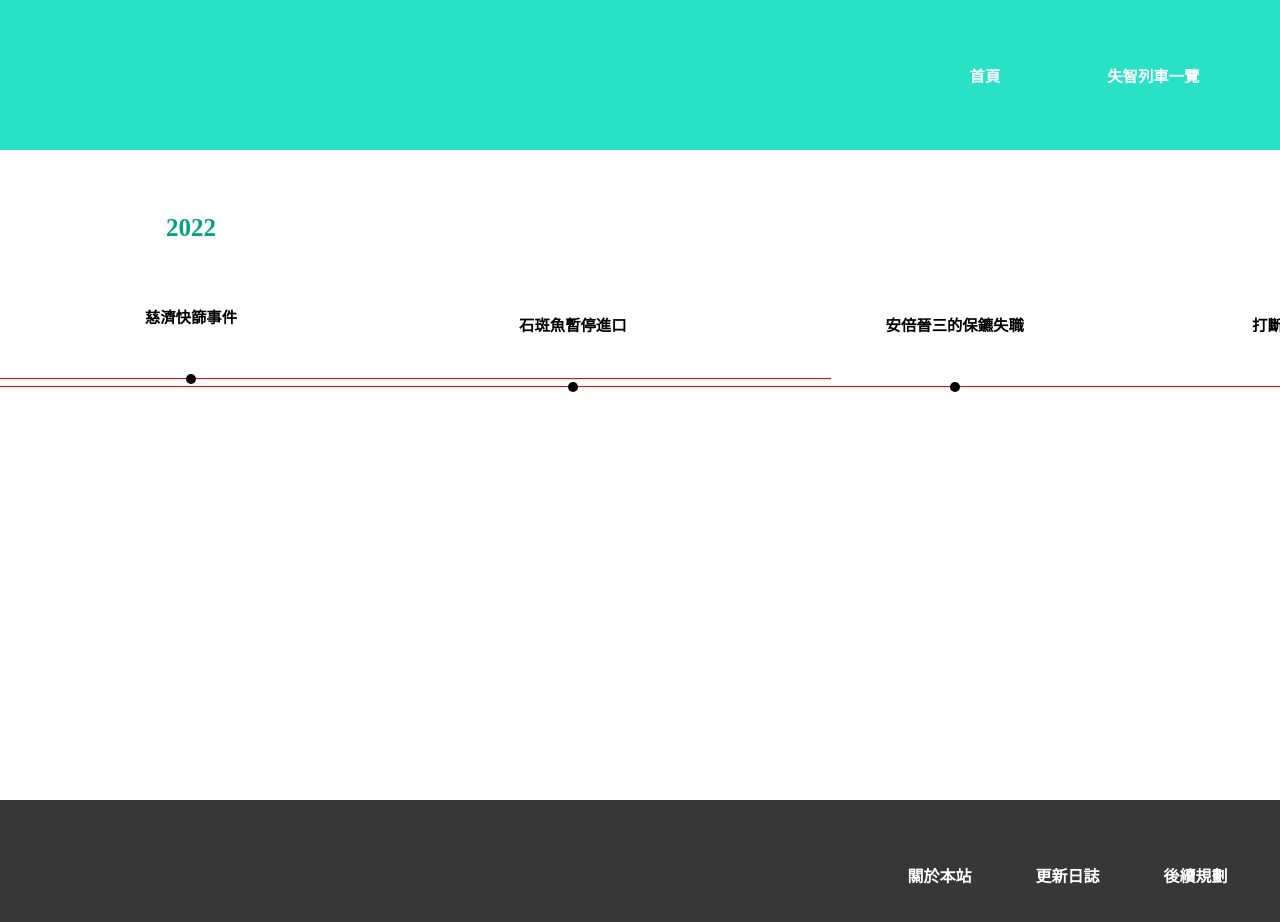
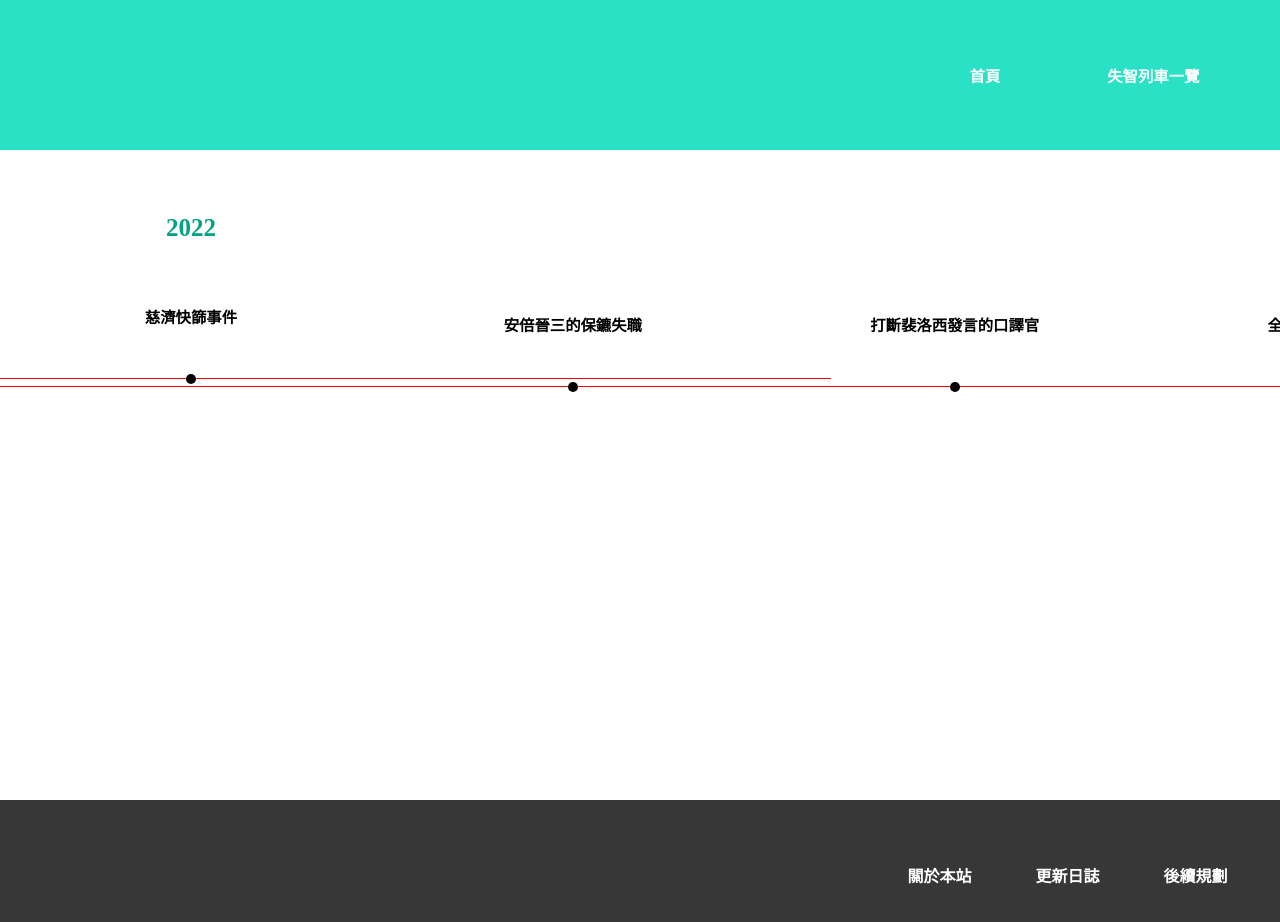
Before and after one commit to determinationlove/React_BahaTrain, a React (Create React App) app: page /#/eventtrain in a window 1280 px wide. Shown: the top 922 px of the page. Built offline with nearby package versions, Linux system fonts and the light colour scheme.

Commit message:
下架問題條目

```diff
--- a/src/pages/event/components/timeline.tsx
+++ b/src/pages/event/components/timeline.tsx
@@ -29,7 +29,6 @@ function Timeline() {
     return (
             <River ref={ScrollRef}>
                 <RiverPoint id={data.TzuChi_rapidTest} children={2022} />
-                <RiverPoint id={data.Epinephelinae} children={'　'}/>
                 <RiverPoint id={data.Abe_bodyguard} children={'　'}/>
                 <RiverPoint id={data.interrupt_Pelosi} children={'　'}/>
                 <RiverPoint id={data.GlobalAntiScam} children={'　'}/>
```
